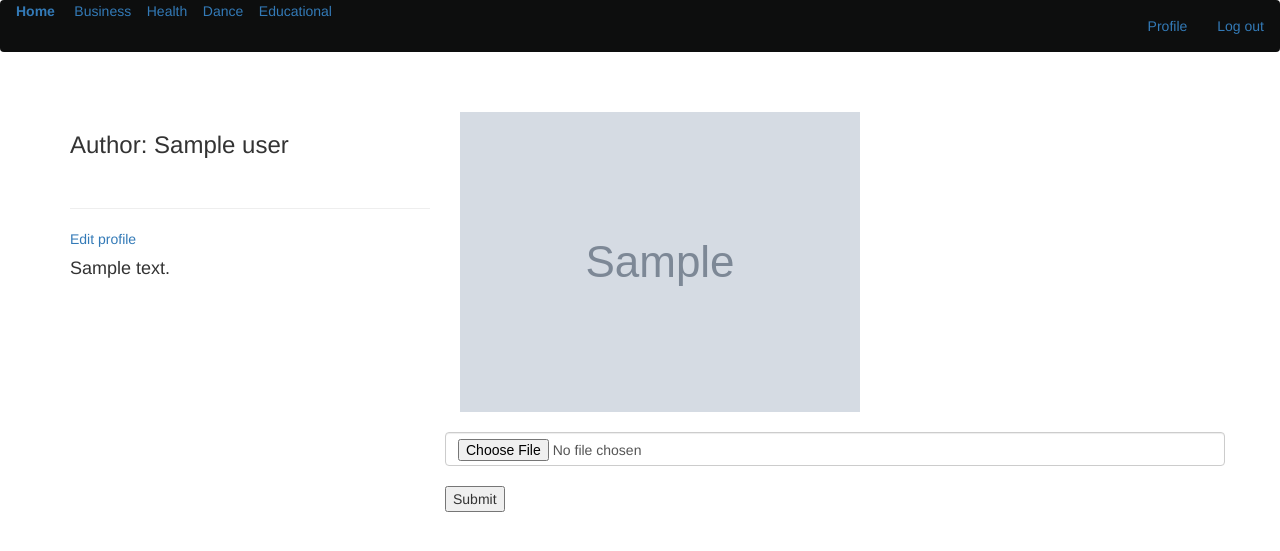
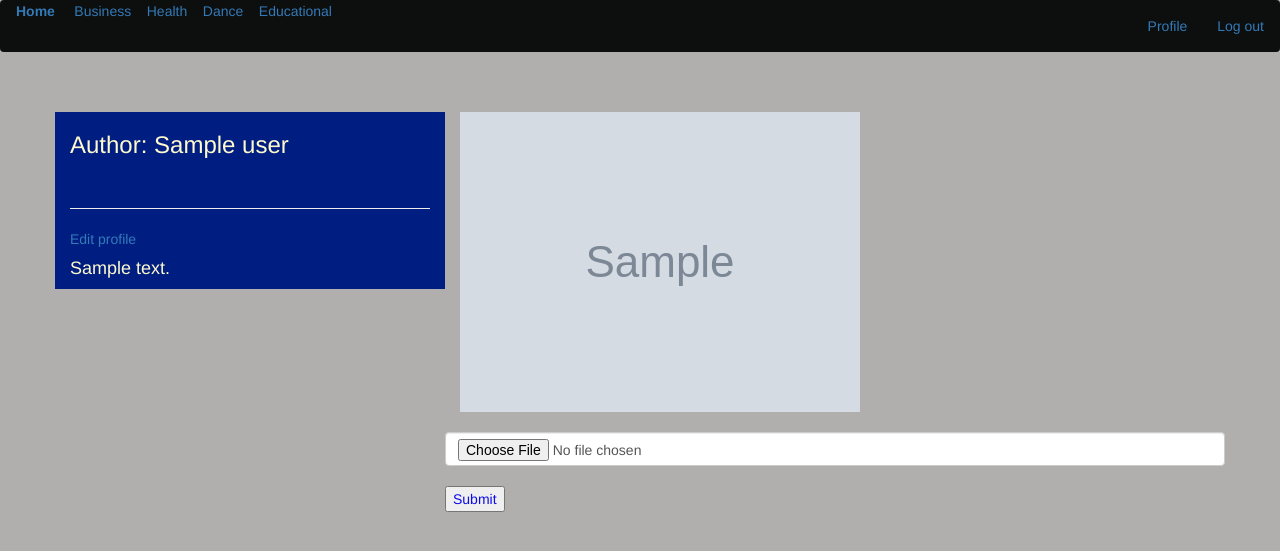
Before and after one commit to bre-nda/Pitch-Project, a Flask app: a page that uses app/templates/profile/profile.html in a window 1280 px wide. Shown: the top 551 px of the page. Run offline with Flask 2, Linux system fonts and the light colour scheme; a user stored in the database is signed in; tables that the repository leaves empty hold one stand-in row (values such as "Sample post"); grey boxes marked "Sample" are stand-in pictures; some libraries are stand-ins or nearby versions.

Commit message:
add style to the file

```diff
--- a/app/templates/profile/profile.html
+++ b/app/templates/profile/profile.html
@@ -1,6 +1,25 @@
-{% extends 'base.html'%} {% block content %} {% if user == current_user %} {% endif %}
+{% extends 'base.html'%} {% block styles%} {{ super() }}
+<link href="https://cdn.jsdelivr.net/npm/bootstrap@5.0.2/dist/css/bootstrap.min.css" crossorigin="anonymous">
+<script src="https://cdn.jsdelivr.net/npm/bootstrap@5.0.2/dist/js/bootstrap.bundle.min.js" crossorigin="anonymous"></script>
+<link rel="stylesheet" href="static/css/style.css">
+<style>
+    body {
+        background-color: rgb(177, 174, 174);
+    }
+
+    .col-md-4 {
+        background-color: rgb(0, 30, 130);
+        color: lemonchiffon;
+    }
+
+    .col-md-8 {
+        color: rgb(12, 12, 235);
+    }
+</style>{% endblock %} {% block content %} {% if user == current_user %} {% endif %}
 <br>
 <br>
+
+<body>
     <div class="container">
         <div class="row">
 
@@ -46,4 +65,5 @@
                 </div>
             </div>
         </div>
-    {% endblock %}
+
+</body> {% endblock %}
```
Lines whose indentation alone changed are shown as unchanged.
